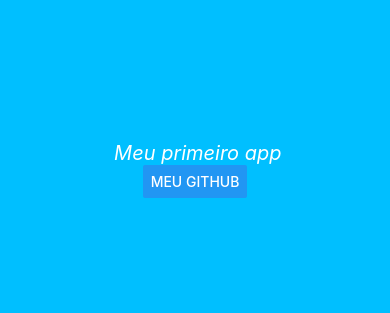
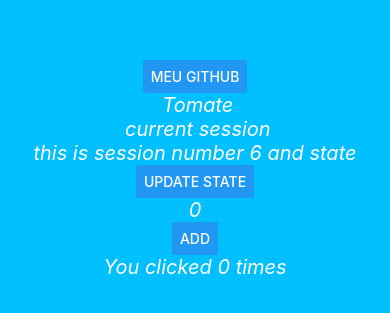
Before and after one commit to JulioVianaDev/expo-project, a React Native app: screen / in a window 390 px wide. Shown: the part 253-566 px from the top of the page. Built offline with nearby package versions, Linux system fonts and the light colour scheme.

Commit message:
terminando o video¨# 6, criando um contador e buttons de state

```diff
--- a/App.js
+++ b/App.js
@@ -1,13 +1,35 @@
 import { StatusBar } from 'expo-status-bar';
 import { StyleSheet, Text, View } from 'react-native';
 import { Button, Linking } from 'react-native';
+import { React,useState } from 'react';
 
 export default function App() {
+  const [name ,setName] = useState('Tomate')
+  const [session,setSession] = useState({ number: 6,title: 'state'})
+  const [current,setCurrent] = useState(true)
+  const onClickHandler= () =>{
+    setName('meu nome é Tomate')
+    setSession({number: 7, title: 'Style'})
+    setCurrent(false)
+  }
+  const [counter, setCounter] = useState(0);
+
+  const onClickCounter = () => {
+    setCounter(counter + 1)
+  }
+
   return (
     <View style={styles.body}>
-      <Text style={styles.text}> Meu primeiro app</Text>
-      <Button title='Meu Github' onPress={()=>{Linking.openURL('https://github.com/juliovianadev')}}/>
-    </View>
+      <Button style={styles.button} title='Meu Github' onPress={()=>{Linking.openURL('https://github.com/juliovianadev')}}/>
+      <Text style={styles.text}> {name}</Text>
+      <Text style={styles.text}> {current ? 'current session':'next session'}</Text>
+      <Text style={styles.text}>this is session number {session.number} and {session.title}</Text>
+      <Button style={styles.button} title='Update State' onPress={onClickHandler}></Button>
+
+      <Text style={styles.text}>{counter * 5}</Text>
+      <Button title='Add' onPress={onClickCounter}></Button>
+      <Text style={styles.text}>You clicked {counter} times</Text>
+      </View>
   );
 }
 
@@ -23,4 +45,7 @@
    fontSize: 20,
    fontStyle: 'italic',
   },
+  button:{
+    paddingTop: 10,
+  }
 });
```
